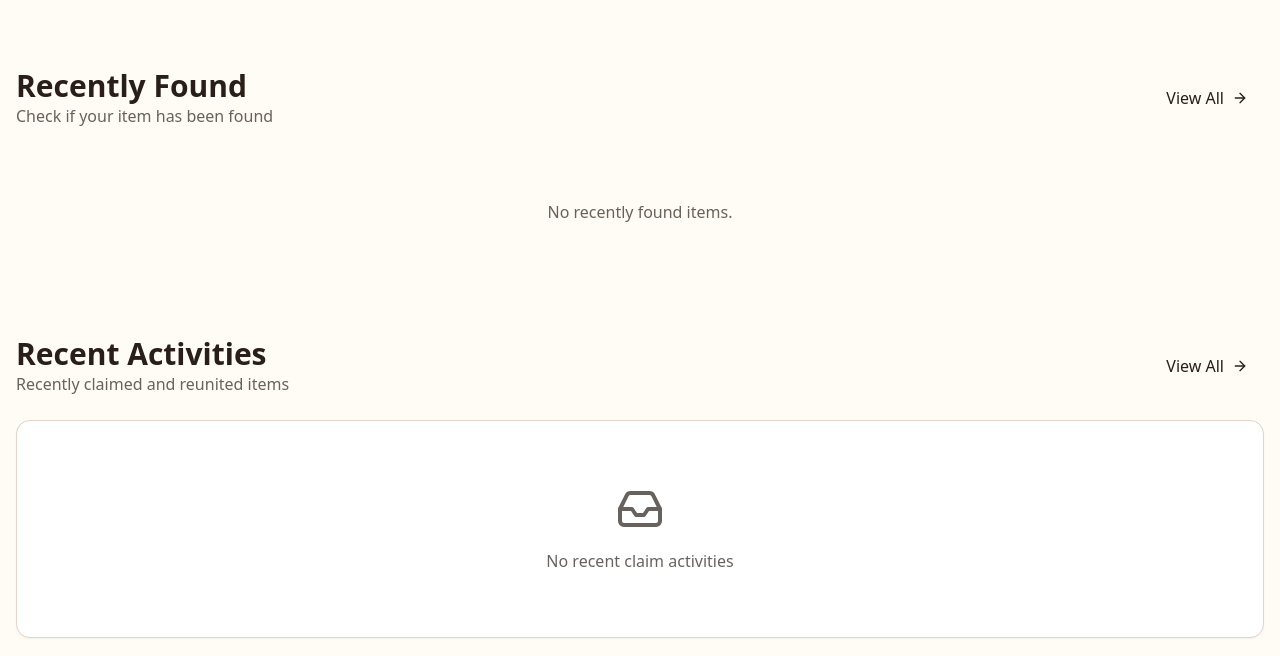
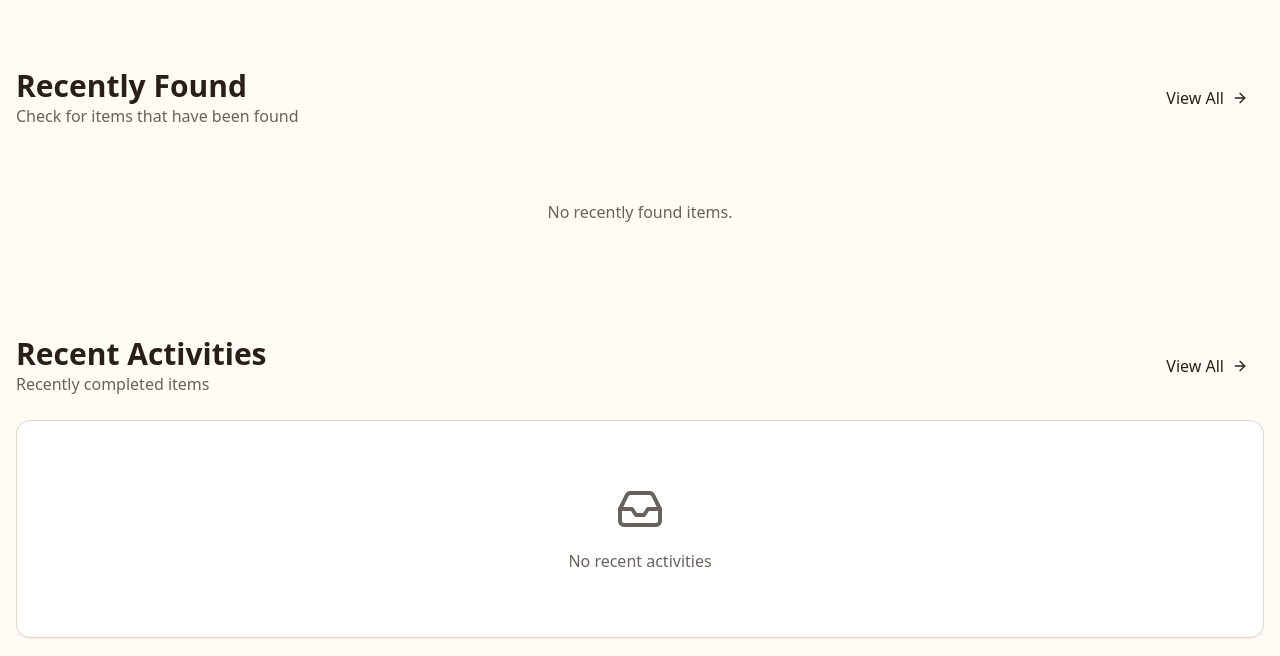
Before and after one commit to Ritvent/Re-return, a Django app: page /home/ in a window 1280 px wide. Shown: the part 719-1375 px from the top of the page. Run offline with Django 5.2, Linux system fonts and the light colour scheme; tables that the repository leaves empty hold one stand-in row (values such as "Sample post"); some libraries are stand-ins or nearby versions.

Commit message:
update recent activities

```diff
--- a/projectsite/lfapp/forms.py
+++ b/projectsite/lfapp/forms.py
@@ -105,7 +105,7 @@ class ItemForm(forms.ModelForm):
             # Display name is mandatory for found items
             self.fields['display_name'].required = True
             self.fields['display_name'].initial = True
-            self.fields['display_name'].help_text = 'Required: Your name will be displayed as "Found by [Your Name]"'
+            self.fields['display_name'].help_text = 'Required: Your name will be displayed for transparency'
 
     def clean_contact_number(self):
         """Validate contact number contains only allowed characters"""
--- a/projectsite/lfapp/templates/lfapp/home.html
+++ b/projectsite/lfapp/templates/lfapp/home.html
@@ -107,7 +107,7 @@
             <div class="flex items-center justify-between mb-6">
                 <div>
                     <h2 class="text-3xl font-bold">Recently Found</h2>
-                    <p class="text-muted-foreground">Check if your item has been found</p>
+                    <p class="text-muted-foreground">Check for items that have been found</p>
                 </div>
                 <a href="{% url 'found_items' %}">
                     <button class="px-4 py-2 rounded-md flex items-center gap-2
@@ -135,7 +135,7 @@
             <div class="flex items-center justify-between mb-6">
                 <div>
                     <h2 class="text-3xl font-bold">Recent Activities</h2>
-                    <p class="text-muted-foreground">Recently claimed and reunited items</p>
+                    <p class="text-muted-foreground">Recently completed items</p>
                 </div>
                 <a href="{% url 'claimed_items' %}">
                     <button class="px-4 py-2 rounded-md flex items-center gap-2
@@ -145,7 +145,8 @@
                 </a>
             </div>
 
-            {% if recent_claimed %}
+
+            {% if recent_activities %}
                 <div class="bg-card border border-border rounded-xl shadow-sm overflow-hidden">
                     <div class="overflow-x-auto">
                         <table class="w-full text-sm">
@@ -153,14 +154,15 @@
                                 <tr>
                                     <th class="px-6 py-4 text-left font-semibold text-muted-foreground">Item</th>
                                     <th class="px-6 py-4 text-left font-semibold text-muted-foreground">Type</th>
-                                    <th class="px-6 py-4 text-left font-semibold text-muted-foreground">Claimed By</th>
-                                    <th class="px-6 py-4 text-left font-semibold text-muted-foreground">Claimed On</th>
+                                    <th class="px-6 py-4 text-left font-semibold text-muted-foreground">Status</th>
+                                    <th class="px-6 py-4 text-left font-semibold text-muted-foreground">Activity Details</th>
+                                    <th class="px-6 py-4 text-left font-semibold text-muted-foreground">Date</th>
                                     <th class="px-6 py-4 text-left font-semibold text-muted-foreground">Category</th>
                                 </tr>
                             </thead>
 
                             <tbody class="divide-y divide-border">
-                                {% for item in recent_claimed %}
+                                {% for item in recent_activities %}
                                 <tr class="hover:bg-muted/30 transition-colors">
                                     <td class="px-6 py-4">
                                         <div class="flex items-center gap-3">
@@ -192,18 +194,75 @@
                                     </td>
 
                                     <td class="px-6 py-4">
-                                        {% if item.claimed_by %}
+                                        {% if item.status == 'claimed' %}
+                                            <span class="inline-flex items-center gap-1 px-2.5 py-1 text-xs font-medium rounded-full bg-green-100 text-green-700">
+                                                <i data-lucide="check-circle" class="h-3 w-3"></i>
+                                                Claimed
+                                            </span>
+                                        {% elif item.status == 'found' %}
+                                            <span class="inline-flex items-center gap-1 px-2.5 py-1 text-xs font-medium rounded-full bg-green-100 text-green-700">
+                                                <i data-lucide="check-circle" class="h-3 w-3"></i>
+                                                Returned
+                                            </span>
+                                        {% elif item.status == 'approved' %}
+                                            <span class="inline-flex items-center gap-1 px-2.5 py-1 text-xs font-medium rounded-full bg-blue-100 text-blue-700">
+                                                <i data-lucide="file-text" class="h-3 w-3"></i>
+                                                Posted
+                                            </span>
+                                        {% endif %}
+                                    </td>
+
+                                    <td class="px-6 py-4">
+                                        {% if item.status == 'claimed' or item.status == 'found' %}
+                                            {% if item.completion_name and item.completion_email %}
+                                                <div class="flex items-start gap-2">
+                                                    <i data-lucide="user-check" class="h-4 w-4 text-green-600 mt-0.5"></i>
+                                                    <div>
+                                                        <p class="font-medium">{{ item.completion_name }}</p>
+                                                        <p class="text-xs text-muted-foreground">{{ item.completion_email }}</p>
+                                                        <p class="text-xs text-green-600 mt-0.5">
+                                                            {% if item.item_type == 'found' and item.status == 'claimed' %}
+                                                                Claimed this item
+                                                            {% elif item.item_type == 'lost' and item.status == 'found' %}
+                                                                Returned this item
+                                                            {% endif %}
+                                                        </p>
+                                                    </div>
+                                                </div>
+                                            {% elif item.claimed_by %}
                                                 <p class="font-medium">{{ item.claimed_by.get_full_name|default:item.claimed_by.username }}</p>
                                                 <p class="text-xs text-muted-foreground">{{ item.claimed_by.email }}</p>
                                             {% else %}
                                                 <p class="italic text-muted-foreground">Not specified</p>
                                             {% endif %}
+                                        {% else %}
+                                            <div class="flex items-start gap-2">
+                                                <i data-lucide="user" class="h-4 w-4 text-muted-foreground mt-0.5"></i>
+                                                <div>
+                                                    <p class="text-sm text-muted-foreground">Posted by</p>
+                                                    {% if item.display_name %}
+                                                        <p class="font-medium">{{ item.posted_by.get_full_name|default:item.posted_by.username }}</p>
+                                                        <p class="text-xs text-muted-foreground">{{ item.posted_by.email }}</p>
+                                                    {% else %}
+                                                        <p class="font-medium">{{ item.posted_by.email }}</p>
+                                                    {% endif %}
+                                                </div>
+                                            </div>
+                                        {% endif %}
                                     </td>
 
                                     <td class="px-6 py-4">
-                                        {% if item.claimed_at %}
+                                        {% if item.status == 'claimed' or item.status == 'found' %}
+                                            {% if item.completed_at %}
+                                                <p>{{ item.completed_at|date:"M d, Y" }}</p>
+                                                <p class="text-xs text-muted-foreground">{{ item.completed_at|time:"g:i A" }}</p>
+                                            {% elif item.claimed_at %}
                                                 <p>{{ item.claimed_at|date:"M d, Y" }}</p>
                                                 <p class="text-xs text-muted-foreground">{{ item.claimed_at|time:"g:i A" }}</p>
+                                            {% endif %}
+                                        {% else %}
+                                            <p>{{ item.created_at|date:"M d, Y" }}</p>
+                                            <p class="text-xs text-muted-foreground">{{ item.created_at|time:"g:i A" }}</p>
                                         {% endif %}
                                     </td>
 
@@ -220,7 +279,7 @@
             {% else %}
                 <div class="text-center bg-card border border-border rounded-xl py-16 shadow-sm">
                     <i data-lucide="inbox" class="h-12 w-12 mx-auto mb-4 text-muted-foreground"></i>
-                    <p class="text-muted-foreground">No recent claim activities</p>
+                    <p class="text-muted-foreground">No recent activities</p>
                 </div>
             {% endif %}
         </section>
--- a/projectsite/lfapp/templates/lfapp/post_item.html
+++ b/projectsite/lfapp/templates/lfapp/post_item.html
@@ -189,7 +189,7 @@
                                 <div>
                                     <p class="text-sm font-medium text-foreground">Contact Information</p>
                                     <p class="text-sm text-muted-foreground mt-1">
-                                        Your contact details ({{ user.email }}) will be shared with interested users.
+                                        Your corporate email ({{ user.email }}) will be shared.
                                         Items are subject to admin approval before being published.
                                     </p>
                                 </div>
--- a/projectsite/lfapp/views.py
+++ b/projectsite/lfapp/views.py
@@ -30,6 +30,9 @@ def landing_view(request):
 
 def home_view(request):
     """Home page showing recent lost and found items - Public and authenticated users can view"""
+    from itertools import chain
+    from operator import attrgetter
+
     # Get recent lost items (limit to 3)
     recent_lost = Item.objects.filter(
         item_type='lost',
@@ -44,19 +47,45 @@ def home_view(request):
         is_active=True
     ).select_related('posted_by').order_by('-created_at')[:3]
 
-    # Get recent claimed/completed items (limit to 5)
-    recent_claimed = Item.objects.filter(
+    # Get recent activities: recent posts + recent completions
+    # Recent posts (both lost and found, approved and active)
+    recent_posts = Item.objects.filter(
+        status='approved',
+        is_active=True
+    ).select_related('posted_by').order_by('-created_at')[:10]
+
+    # Recent completed items (claimed and found)
+    recent_completed = Item.objects.filter(
         status__in=['claimed', 'found'],
         is_active=True
-    ).select_related('posted_by', 'claimed_by').order_by('-completed_at')[:5]
+    ).select_related('posted_by', 'claimed_by').order_by('-completed_at')[:10]
+
+    # Combine and sort by most recent activity (either created_at or completed_at)
+    all_activities = list(chain(recent_posts, recent_completed))
+    # Remove duplicates (items that are both posted and completed)
+    seen_ids = set()
+    unique_activities = []
+    for item in all_activities:
+        if item.id not in seen_ids:
+            seen_ids.add(item.id)
+            unique_activities.append(item)
+
+    # Sort by most recent activity (completed_at for completed items, created_at for posts)
+    def get_activity_time(item):
+        if item.status in ['claimed', 'found'] and item.completed_at:
+            return item.completed_at
+        return item.created_at
+
+    recent_activities = sorted(unique_activities, key=get_activity_time, reverse=True)[:10]
 
     context = {
         'recent_lost': recent_lost,
         'recent_found': recent_found,
-        'recent_claimed': recent_claimed,
+        'recent_activities': recent_activities,
     }
 
     return render(request, 'lfapp/home.html', context)
+
 
 def lost_items_view(request):
     """View all lost items with search and filter - Public access allowed"""
```
Lines whose indentation alone changed are shown as unchanged.
